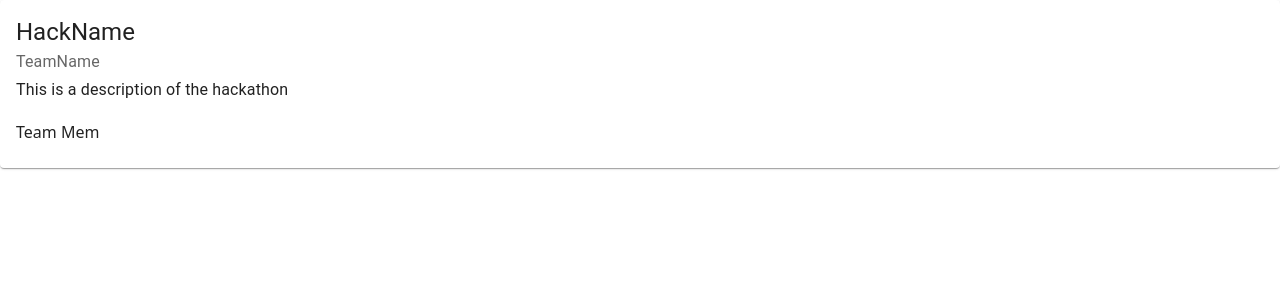
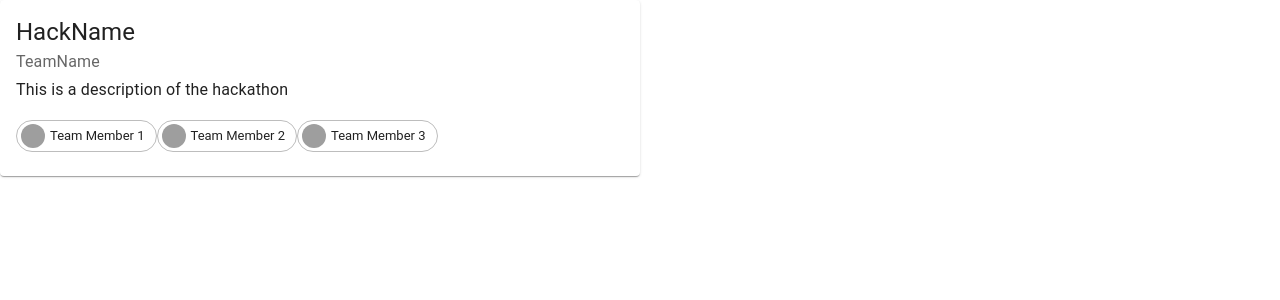
Before and after one commit to krishna-kush/WeThon, a React (Vite) app in the folder frontend/: page /hack in a window 1280 px wide. Shown: the top 300 px of the page. Built offline with nearby package versions, Linux system fonts and the light colour scheme; grey boxes are pictures that could not be loaded.

Commit message:
Updated: Info of Hack, Added: Packages of mui icons

```diff
--- a/frontend/package.json
+++ b/frontend/package.json
@@ -12,6 +12,7 @@
   "dependencies": {
     "@emotion/react": "^11.11.4",
     "@emotion/styled": "^11.11.5",
+    "@mui/icons-material": "^5.15.15",
     "@mui/material": "^5.15.15",
     "axios": "^1.6.8",
     "react": "^18.2.0",
--- a/frontend/src/routes/Hack/Info/MemberList.jsx
+++ b/frontend/src/routes/Hack/Info/MemberList.jsx
@@ -1,10 +1,26 @@
 import React from 'react'
 
-
+import { Box, Chip, Avatar } from '@mui/material';
 
 const MemberList = () => {
   return (
-    <div>MemberList</div>
+    <Box>
+        <Chip
+            avatar={<Avatar alt="Natacha" src="/static/images/avatar/1.jpg" />}
+            label="Team Member 1"
+            variant="outlined"
+        />
+        <Chip
+            avatar={<Avatar alt="Natacha" src="/static/images/avatar/1.jpg" />}
+            label="Team Member 2"
+            variant="outlined"
+        />
+        <Chip
+            avatar={<Avatar alt="Natacha" src="/static/images/avatar/1.jpg" />}
+            label="Team Member 3"
+            variant="outlined"
+        />
+    </Box>
   )
 }
 
--- a/frontend/src/routes/Hack/Info/index.jsx
+++ b/frontend/src/routes/Hack/Info/index.jsx
@@ -7,6 +7,8 @@ import CardActionArea from '@mui/material/CardActionArea';
 import CardContent from '@mui/material/CardContent';
 import CardMedia from '@mui/material/CardMedia';
 import Box from '@mui/material/Box';
+
+import MemberList from './MemberList';
 
 function FeaturedPost({post}) {
   return (
@@ -23,7 +25,7 @@ function FeaturedPost({post}) {
             {post.description}
         </Typography>
         <Box>
-            Team Mem
+            <MemberList />
         </Box>
         </CardContent>
     </Card>
--- a/frontend/src/routes/Hack/index.jsx
+++ b/frontend/src/routes/Hack/index.jsx
@@ -1,11 +1,14 @@
 import React from 'react'
 import Info from './Info/index'
+import { Box } from '@mui/material';
 
 const index = () => {
   return (
-    <div>
+    <Box sx={{
+      width: '50%',
+    }}>
       <Info />
-    </div>
+    </Box>
   )
 }
 
```
Also changed, not shown: 1 other file (tests, documents, lock files or other folders).
